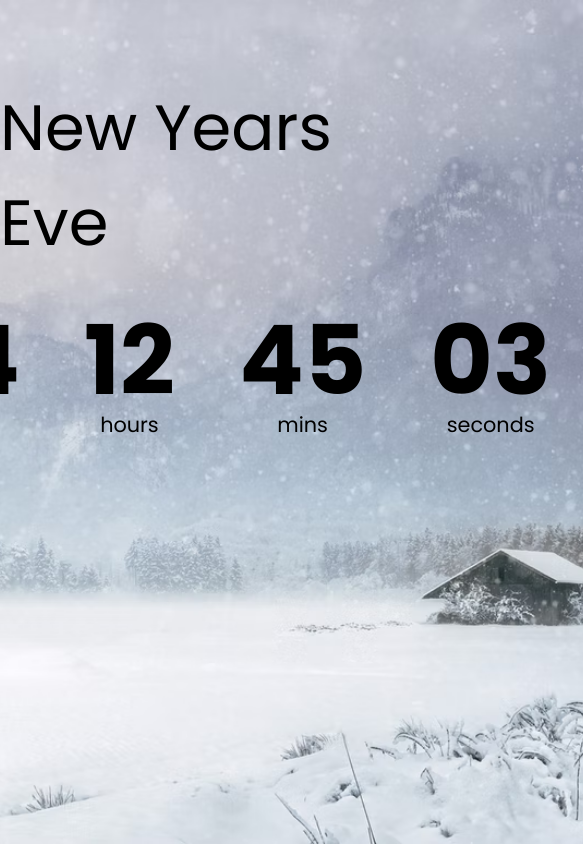
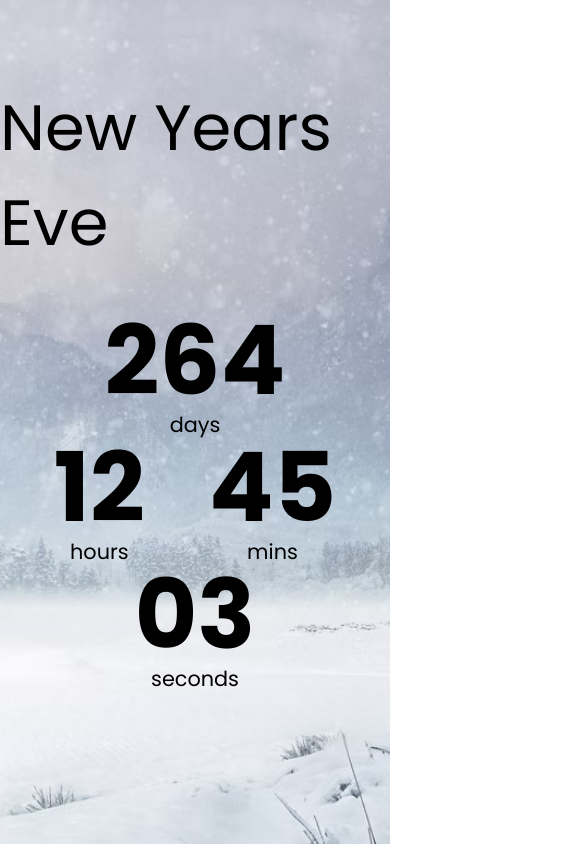
Before and after one commit to AmirAliEidivandi/10-projects-js, a plain HTML site: page project-1/index.html in a window 390 px wide. Shown: the whole page, 583 px wide, since content can reach past the window. Drawn offline with Linux system fonts and the light colour scheme.

Commit message:
responsive css

```diff
--- a/project-1/style.css
+++ b/project-1/style.css
@@ -24,6 +24,9 @@ h1 {
 
 .countdown-container {
     display: flex;
+    flex-wrap: wrap;
+    align-items: center;
+    justify-content: center;
 }
 
 .big-text {
```
